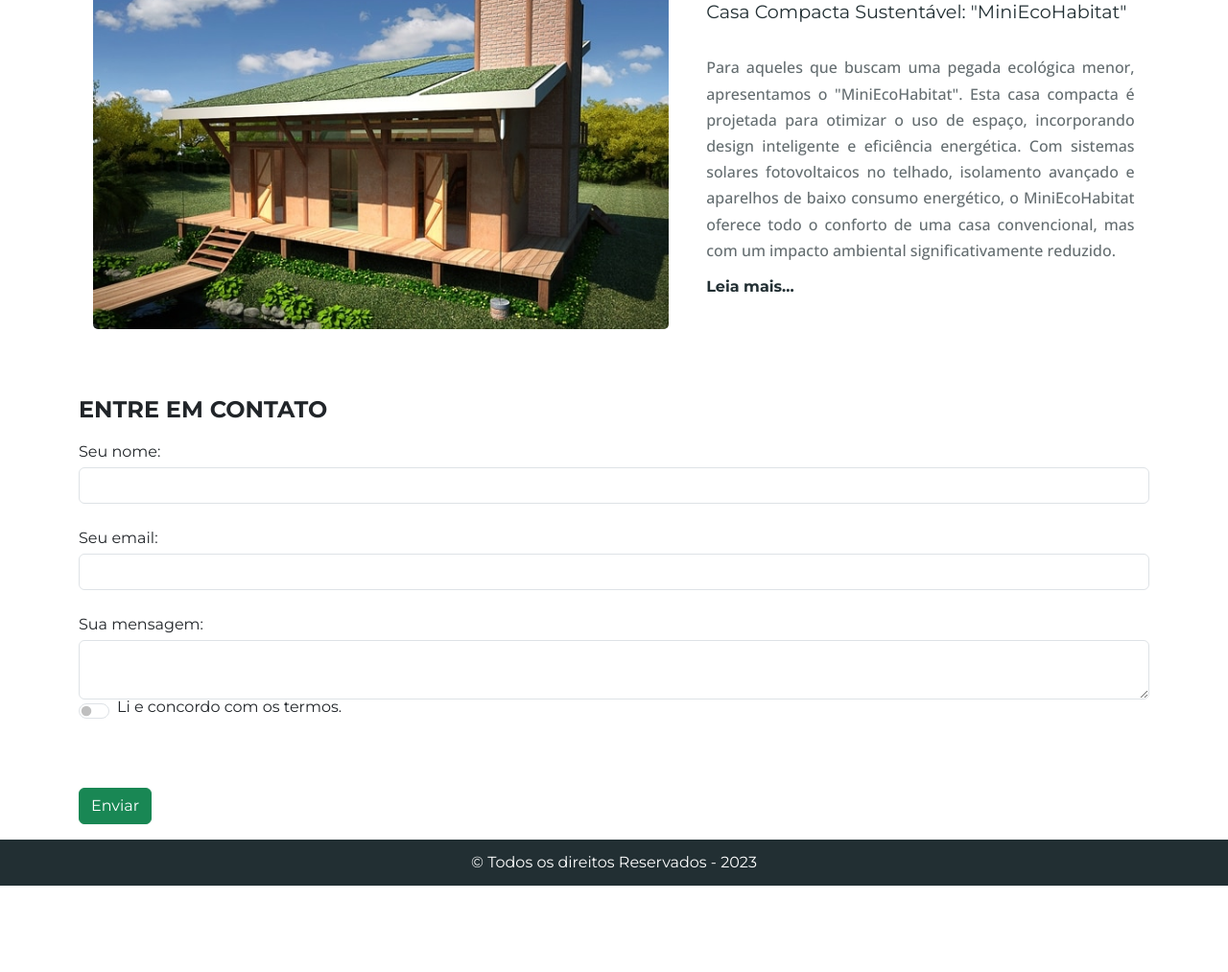
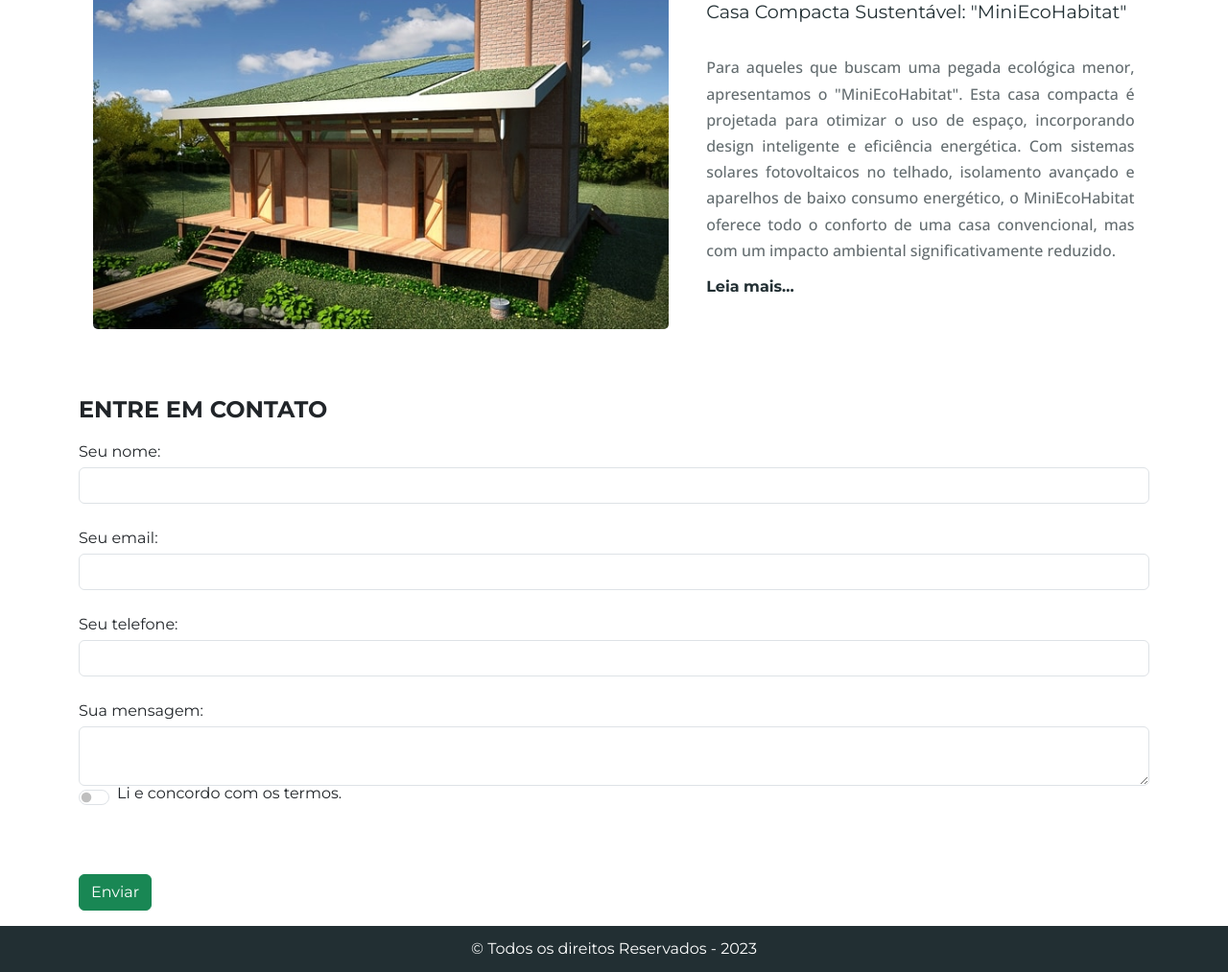
Before and after one commit to atilawfonseca/eco_casa_responsiva-bootstrap, a plain HTML site: page index.html in a window 1280 px wide. Shown: the part 2947-3960 px from the top of the page at 96% size. Before the commit the page ends 3870 px from the top, so only its background shows below. Drawn offline with nearby package versions, Linux system fonts and the light colour scheme.

Commit message:
tudo certo

```diff
--- a/index.html
+++ b/index.html
@@ -143,6 +143,10 @@
                                 <label class="form-label" for="email">Seu email:</label>
                                 <input class="form-control" type="email" id="email" name="email_user">
                             </div>
+                            <div>
+                                <label class="form-label" for="email">Seu telefone:</label>
+                                <input class="form-control" type="tel" id="tel_user" name="tel_user">
+                            </div>
                             <label class="form-label" for="mensagem">Sua mensagem:</label>
                             <textarea class="form-control" id="mensagem"></textarea>
                             <div class="form-check form-switch">
```
